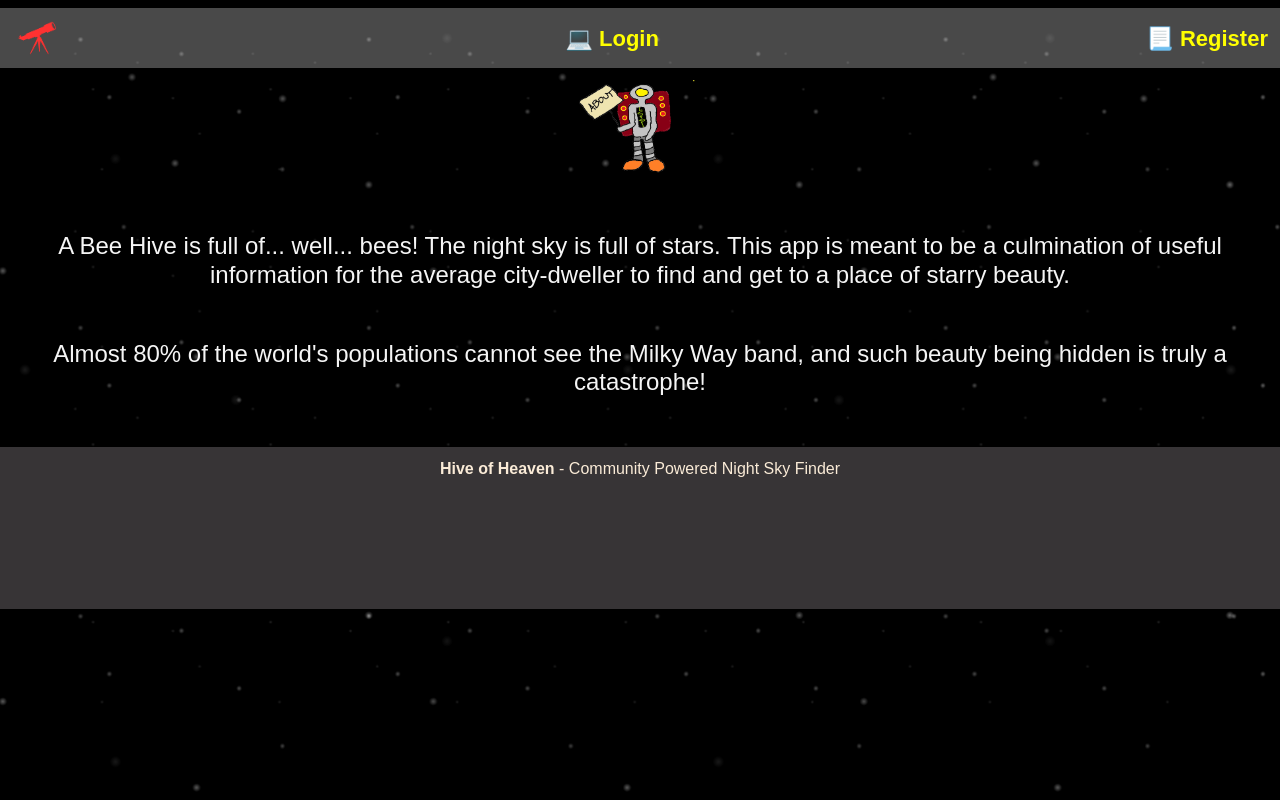
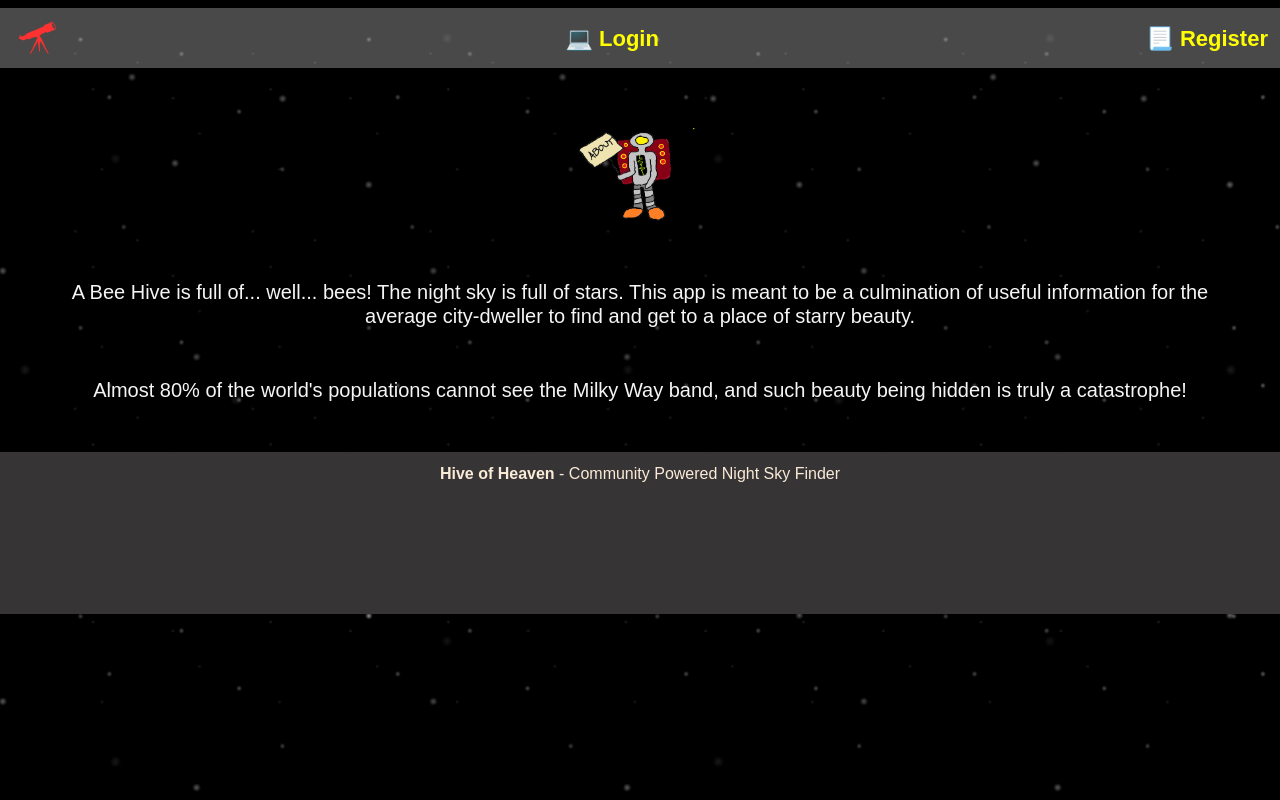
Before and after one commit to SharukhGV/emergency-response-frontend, a React (Vite) app: page /about in a window 1280 px wide. Built offline with nearby package versions, Linux system fonts and the light colour scheme.

Commit message:
font smaller via h4 to h5 and breaks added about page

```diff
--- a/src/pages/About.jsx
+++ b/src/pages/About.jsx
@@ -17,6 +17,8 @@ return(
 
 <div>
 {/* <Link to="/about"> */}
+<br></br>
+<br></br>
   <img style={{width:"150px",height:"auto"}} src={astronaut}></img>
   {/* </Link> */}
 
@@ -26,11 +28,11 @@ return(
 {/* <img style={{width:"300px"}} src={community}></img> */}
 {/* <div style={{backgroundColor:"#FFFDDF", padding:"30px", borderRadius:"20px"}}> */}
 {/* <h4 style={{margin:"50px"}}>Embark on a celestial journey with our community-powered app, a mesmerizing portal where the cosmos converges with human wonder. Within this celestial haven, users weave tales of starry night destinations, crafting geotagged posts that illuminate the secrets of the nocturnal sky. </h4> */}
-<h4 style={{margin:"50px"}}>A Bee Hive is full of... well... bees! The night sky is full of stars.
+<h5 style={{margin:"50px"}}>A Bee Hive is full of... well... bees! The night sky is full of stars.
 This app is meant to be a culmination of useful information for the
-average city-dweller to find and get to a place of starry beauty.</h4>
-<h4 style={{margin:"50px"}}>Almost 80% of the world's populations cannot see the Milky Way band, and
-such beauty being hidden is truly a catastrophe!</h4>
+average city-dweller to find and get to a place of starry beauty.</h5>
+<h5 style={{margin:"50px"}}>Almost 80% of the world's populations cannot see the Milky Way band, and
+such beauty being hidden is truly a catastrophe!</h5>
 {/* <h4 style={{margin:"50px"}}>Almost 80% of the world's populations cannot see the Milky Way band, and such beauty being hidden is truly a catastrophe!</h4> */}
 
 
```
